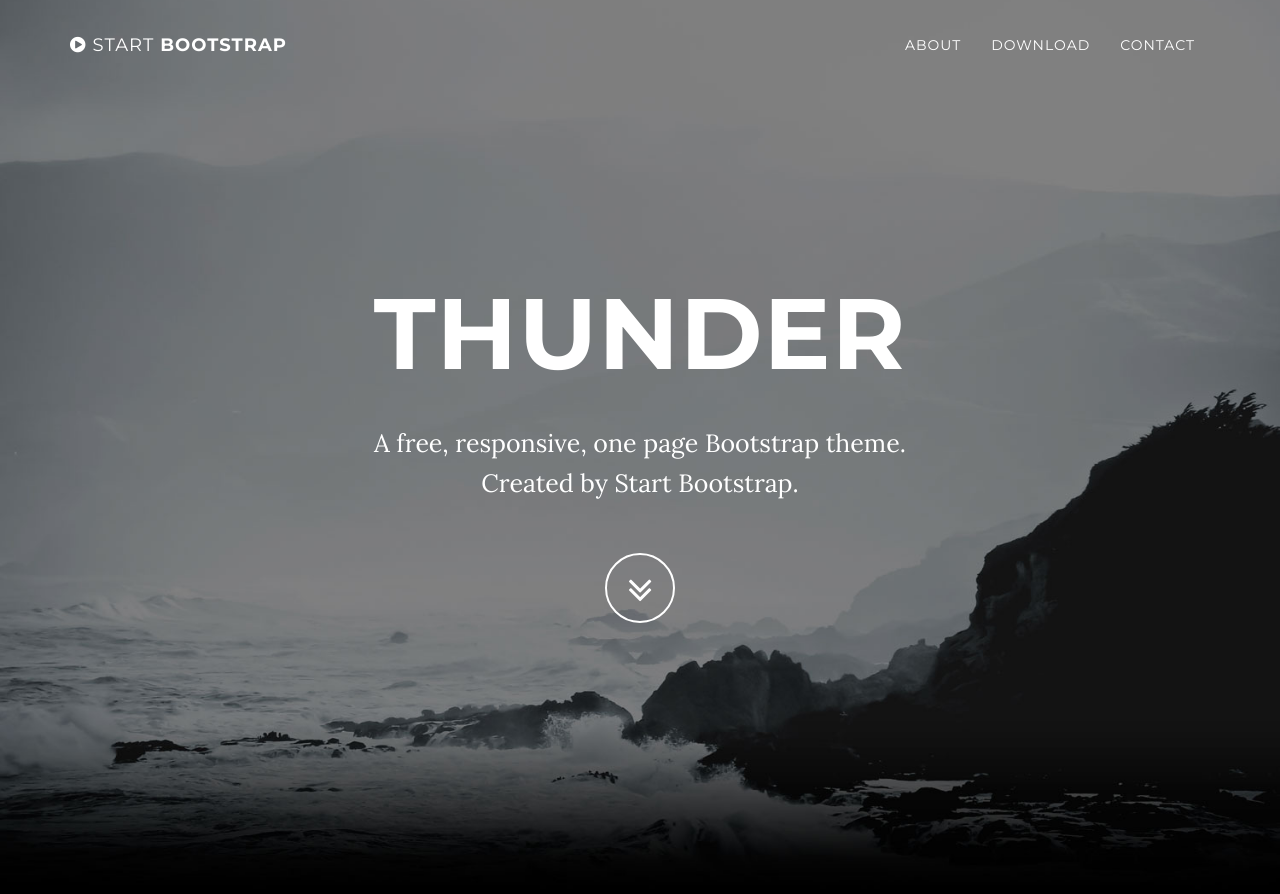
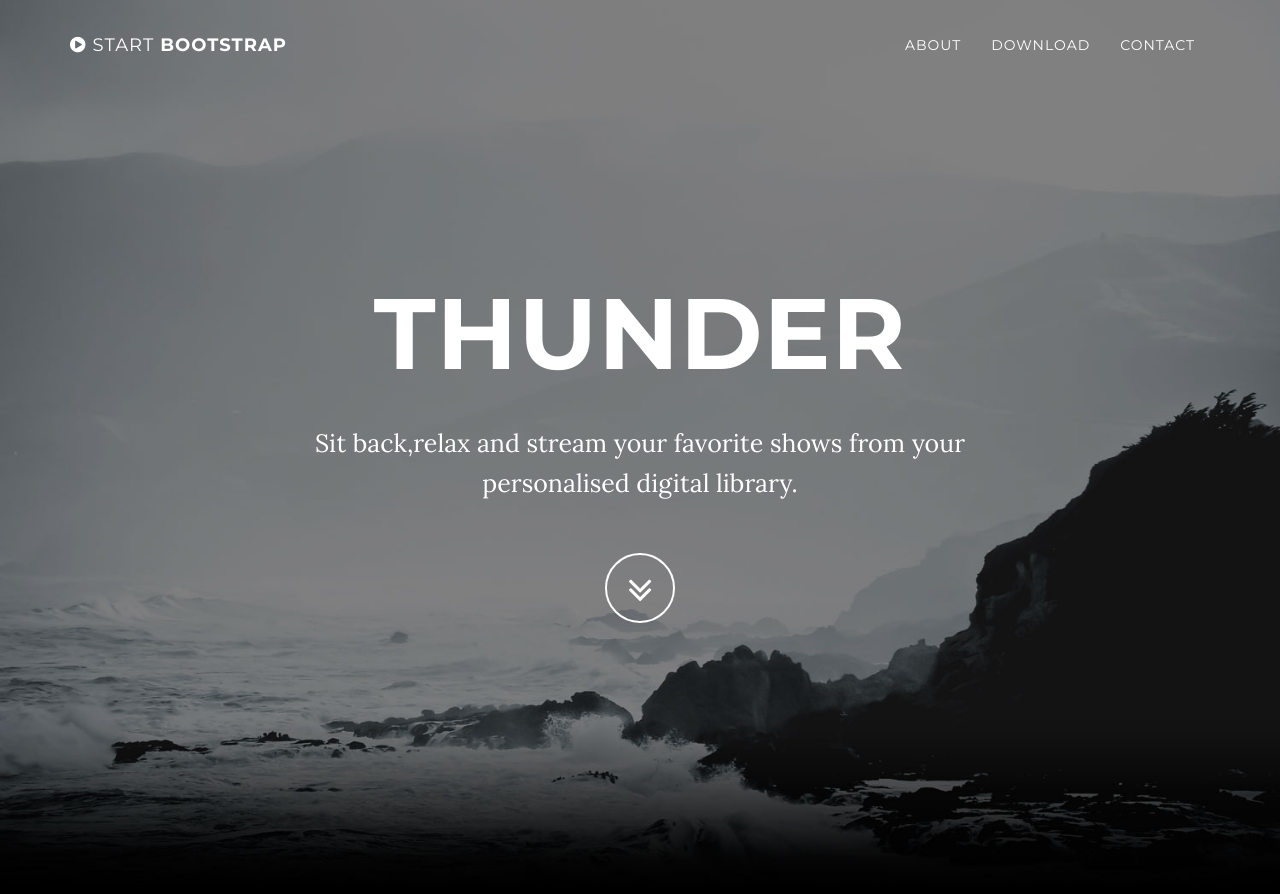
Before and after one commit to thundermedia/thundermedia.github.io, a Jekyll site: the page built from index.html, in a window 1280 px wide and 900 px high. Shown: the top 894 px of the window. Built offline with Jekyll 4.4.1, drawn with Linux system fonts in a browser that asks for light colours.

Commit message:
adding desc

```diff
--- a/_config.yml
+++ b/_config.yml
@@ -14,7 +14,7 @@ footer: Your Website
 
 # Social networks usernames (many more available: google-plus, flickr, dribbble, pinterest, instagram, tumblr, linkedin, etc.)
 social:
-  - title: twitter
+  - tithttp://thundermedia.xyz/le: twitter
     url: https://twitter.com/SBootstrap
   - title: facebook
     url:
--- a/_includes/header.html
+++ b/_includes/header.html
@@ -5,7 +5,7 @@
                 <div class="row">
                     <div class="col-md-8 col-md-offset-2">
                         <h1 class="brand-heading">Thunder</h1>
-                        <p class="intro-text">A free, responsive, one page Bootstrap theme.<br>Created by Start Bootstrap.</p>
+                        <p class="intro-text">Sit back,relax and stream your favorite shows from your personalised digital library.<br></p>
                         <a href="#about" class="btn btn-circle page-scroll">
                             <i class="fa fa-angle-double-down animated"></i>
                         </a>
```
